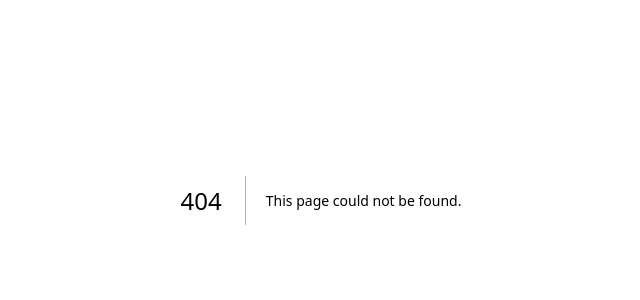
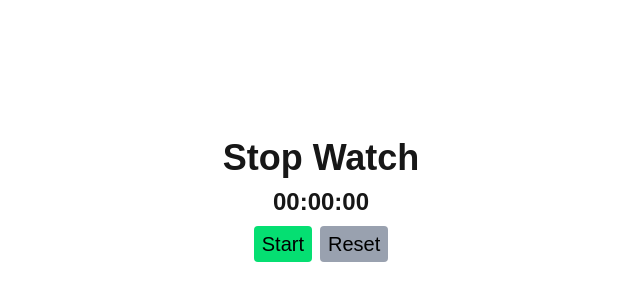
Before and after one commit to harshith-ashvi/react-machine-coding, a Next.js app: page /stop-watch in a window 1280 px wide. Before the commit this address had no page. Shown: the part 200-500 px from the top of the page, without its empty margins (319-959 px from the left). Built offline with nearby package versions, Linux system fonts and the light colour scheme.

Commit message:
add stop watch component

```diff
--- /dev/null
+++ b/src/app/stop-watch/page.tsx
@@ -0,0 +1,95 @@
+"use client";
+
+import { cn } from "@/lib/utils";
+import { useEffect, useRef, useState } from "react";
+
+const getFormattedTime = (time: number) => {
+  const timeInSeconds = time / 1000;
+  const hours = `${Math.floor(timeInSeconds / 3600)}`;
+  const minutes = `${Math.floor(timeInSeconds / 60)}`;
+  const seconds = `${Math.floor(timeInSeconds % 60)}`;
+  return `${hours.length === 1 ? `0${hours}` : hours}:${minutes.length === 1 ? `0${minutes}` : minutes}:${seconds.length === 1 ? `0${seconds}` : seconds}`;
+};
+
+const StopWatch = () => {
+  const [isTimerStarted, setIsTimerStarted] = useState(false);
+  const [isTimerPaused, setIsTimerPaused] = useState(false);
+  const [initialTime, setInitialTime] = useState(0);
+  const [timer, setTimer] = useState(0);
+  const timeRef = useRef<ReturnType<typeof setInterval> | null>(null);
+
+  useEffect(() => {
+    if (isTimerStarted && !isTimerPaused) {
+      timeRef.current = setInterval(() => {
+        setTimer(Date.now() - initialTime);
+      }, 1000);
+    }
+
+    return () => {
+      if (timeRef.current) {
+        clearInterval(timeRef.current);
+      }
+    };
+  }, [isTimerStarted, isTimerPaused, initialTime]);
+
+  const handleStartTimer = () => {
+    setIsTimerStarted(true);
+    setInitialTime(Date.now());
+  };
+
+  const handlePauseTimer = () => {
+    setIsTimerPaused(true);
+  };
+
+  const handleResumeTimer = () => {
+    setIsTimerPaused(false);
+    setInitialTime((prev) => prev + timer);
+  };
+
+  const handleTimer = () => {
+    if (!isTimerStarted && !isTimerPaused) {
+      handleStartTimer();
+    } else if (isTimerStarted && !isTimerPaused) {
+      handlePauseTimer();
+    } else if (isTimerStarted && isTimerPaused) {
+      handleResumeTimer();
+    }
+  };
+
+  const handleResetTimer = () => {
+    setTimer(0);
+    setIsTimerStarted(false);
+    setInitialTime(0);
+    setIsTimerPaused(false);
+  };
+
+  return (
+    <div className="max-w-4xl mx-auto min-h-screen flex flex-col gap-2 items-center justify-center">
+      <h1 className="font-bold text-4xl">Stop Watch</h1>
+      <h4 className="font-bold text-2xl">{getFormattedTime(timer)}</h4>
+      <div className="flex items-center gap-2">
+        <button
+          onClick={handleTimer}
+          className={cn(
+            "cursor-pointer bg-green-400 px-2 py-1 text-black rounded font-medium text-xl",
+            isTimerStarted && !isTimerPaused ? "bg-yellow-400" : "",
+          )}
+        >
+          {!isTimerStarted && !isTimerPaused
+            ? "Start"
+            : isTimerStarted && !isTimerPaused
+              ? "Pause"
+              : "Resume"}
+        </button>
+        <button
+          className="cursor-pointer bg-gray-400 px-2 py-1 text-black rounded font-medium text-xl"
+          onClick={handleResetTimer}
+        >
+          Reset
+        </button>
+      </div>
+    </div>
+  );
+};
+
+export default StopWatch;
```
